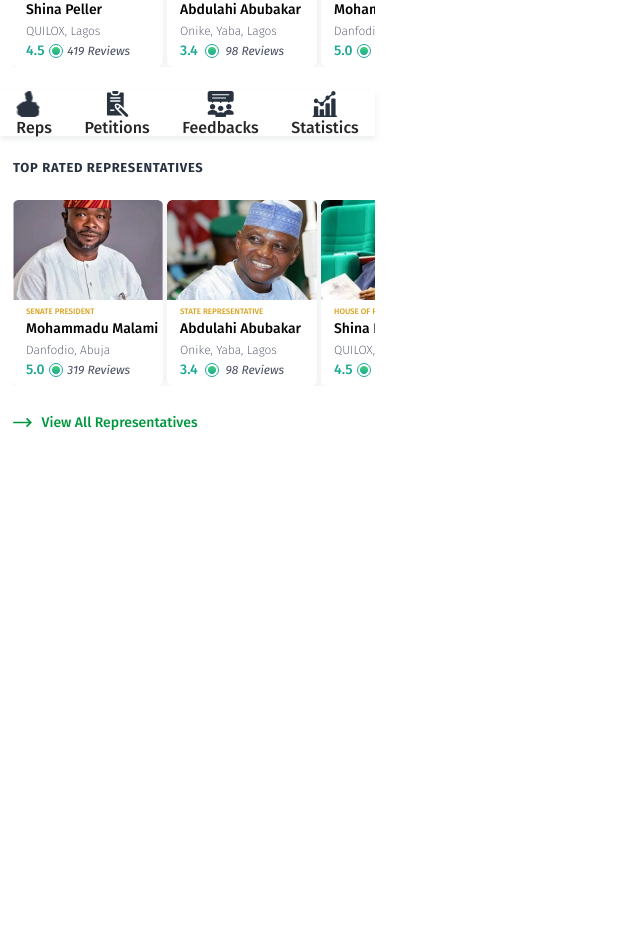
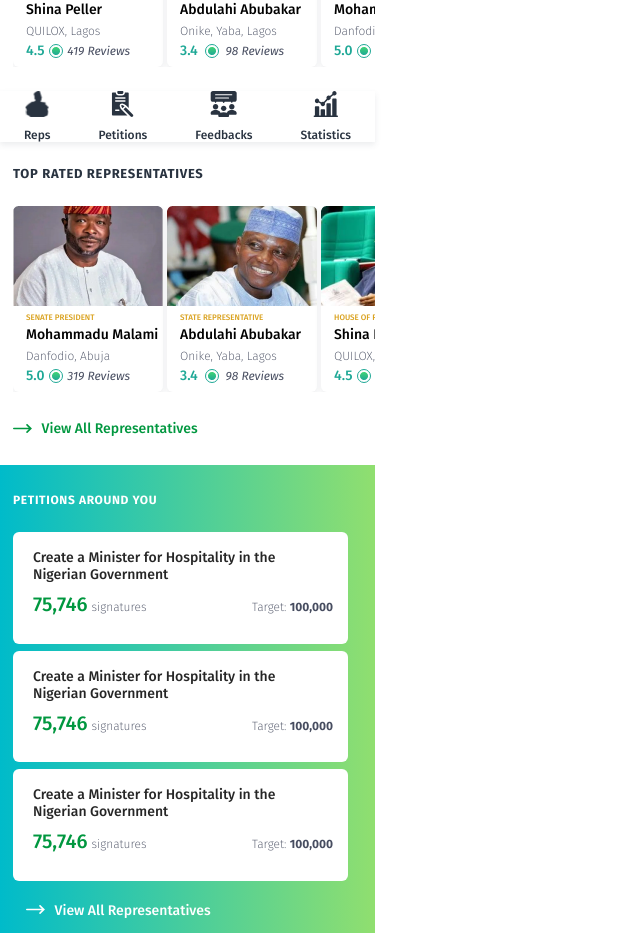
Before and after one commit to samsonsanusi/know-your-rep-, a React (Create React App) app: page / in a window 1280 px wide. Shown: the part 696-1639 px from the top of the page, without its empty margins (0-640 px from the left). Before the commit the page ends 1131 px from the top, so only its background shows below. Built offline with nearby package versions, Linux system fonts and the light colour scheme.

Commit message:
completed the footer of the homr page

```diff
--- a/src/homePage/index.jsx
+++ b/src/homePage/index.jsx
@@ -18,6 +18,7 @@ import Group_dark from "../assets/icons/Group_dark.svg";
 import Feedbacks_dark from "../assets/icons/Feedbacks_dark.svg";
 import statistics_dark from "../assets/icons/statistics_dark.svg";
 import keyboard_backspace from "../assets/icons/keyboard_backspace.svg";
+import keyboard_backspace_white from "../assets/icons/keyboard_backspace_white.svg";
 function Homepage(){
     const [isOpen, setOpen] = useState(false)
 
@@ -160,24 +161,24 @@ function Homepage(){
             </section>
             <section className="icon_section">
                 <div className="icons_link">
-                    <div>
+                    <div className="icon_group">
                     <div><img src={senator_dark}/></div>
                     <h5 className="icon_text">Reps</h5>
                     </div>
 
-                    <div className="icon_text">
+                    <div className="icon_group">
                     <div><img src={Group_dark}/></div>
-                    <h5>Petitions</h5>
+                    <h5 className="icon_text">Petitions</h5>
                     </div>
 
-                    <div className="icon_text">
+                    <div className="icon_group">
                     <div><img src={Feedbacks_dark}/></div>
-                    <h5>Feedbacks</h5>
+                    <h5 className="icon_text">Feedbacks</h5>
                     </div>
 
-                    <div className="icon_text">
+                    <div className="icon_group">
                     <div><img src={statistics_dark}/></div>
-                    <h5>Statistics</h5>
+                    <h5 className="icon_text">Statistics</h5>
                     </div>
                 </div>
             </section>
@@ -251,6 +252,47 @@ function Homepage(){
                 <div className="colored_arrow"><img src={keyboard_backspace}/></div>
                 <h3 className="colored_header">View All Representatives</h3>
             </div>
+            <section className="footer_section">
+            <div className="reps footer_footer">
+            <h3 className="reps_header footer">PETITIONS AROUND YOU</h3>
+            <div className="footer_white_bg">
+                <div className="footer_content">
+                <h3 className="footer_content_header">Create a Minister for Hospitality in the Nigerian Government</h3>
+                <div className="inner_footer_content">
+                    <h2 className="inner_footer_content_header">75,746</h2>
+                    <p className="inner_footer_content_para1">signatures</p>
+                    <p className="inner_footer_content_para2">Target: <span className="footer_number">100,000</span></p>
+                </div>
+                </div>
+            </div>
+
+            <div className="footer_white_bg">
+                <div className="footer_content">
+                <h3 className="footer_content_header">Create a Minister for Hospitality in the Nigerian Government</h3>
+                <div className="inner_footer_content">
+                    <h2 className="inner_footer_content_header">75,746</h2>
+                    <p className="inner_footer_content_para1">signatures</p>
+                    <p className="inner_footer_content_para2">Target: <span className="footer_number">100,000</span></p>
+                </div>
+                </div>
+            </div>
+
+            <div className="footer_white_bg">
+                <div className="footer_content">
+                <h3 className="footer_content_header">Create a Minister for Hospitality in the Nigerian Government</h3>
+                <div className="inner_footer_content">
+                    <h2 className="inner_footer_content_header">75,746</h2>
+                    <p className="inner_footer_content_para1">signatures</p>
+                    <p className="inner_footer_content_para2">Target: <span className="footer_number">100,000</span></p>
+                </div>
+                </div>
+            </div>
+            <div className="reps view_all white">
+                <div className="colored_arrow"><img src={keyboard_backspace_white}/></div>
+                <h3 className="colored_header footer_header">View All Representatives</h3>
+            </div>
+            </div>
+            </section>
         </div>
     )
 }
--- a/src/homePage/style.css
+++ b/src/homePage/style.css
@@ -256,14 +256,22 @@ span{
     margin-top:24px;
     justify-content: space-around;
 }
+.icon_group{
+    display:flex;
+    flex-direction: column;
+    align-items:center;
+}
 .icon_text{
-    display:flex;
-    flex-direction:column;
-    text-align:center;
+    font-family: 'Fira Sans', sans-serif;
+    color: #293340;
+    font-size:12px;
+    line-height: 14px;
+    margin-top:8px;
 }
 .view_all{
     display:flex;
     align-items: center;
+    margin-bottom:20px;
 }
 .colored_arrow{
     width:18.56px;
@@ -277,3 +285,71 @@ span{
     width:283px;
     margin-left:10px;
 }
+.footer_section{
+    width:375px;
+    height:468px;
+    background: linear-gradient(270deg, #90DF6F 0%, #00BBCA 100%);
+}
+.footer{
+    color:white;
+    padding-top:3px;
+    font-size:12px;
+    letter-spacing: 0.646154px;
+    font-weight: bold;
+    width:320px;
+}
+.footer_white_bg{
+    height:111.53px;
+    background:white;
+    width:335px;
+    border-radius:6px;
+    margin-bottom: 7px;
+}
+.footer_content{
+    display:flex;
+    flex-direction:column;
+    margin-left: 20px;
+    padding-top:17px;
+}
+.footer_content_header{
+    font-family: 'Fira Sans', sans-serif;
+    width:257px;
+    font-weight: 500;
+    font-size: 14px;
+    line-height: 17px;
+}
+.inner_footer_content{
+    display:flex;
+    align-items:baseline;
+    margin-top: 13px;
+}
+.inner_footer_content_header{
+    color: #00973F;
+    font-size:20px;
+    line-height: 16px;
+}
+.inner_footer_content_para1{
+    font-family: 'Fira Sans', sans-serif;
+    font-size:12px;
+    color:#474D60;
+    font-weight:200;
+    margin-left:4px;
+}
+ .inner_footer_content_para2{
+    font-family: 'Fira Sans', sans-serif;
+    font-size:12px;
+    color:#474D60;
+    font-weight:300;
+    margin-left: auto;
+    margin-right: 15px;
+}
+.footer_footer{
+    display:flex;
+    flex-direction:column;
+}
+.footer_header{
+    color:white;
+}
+.white{
+    margin-top:10px;
+}
```
Also changed, not shown: src/assets/icons/keyboard_backspace_white.svg (added).
